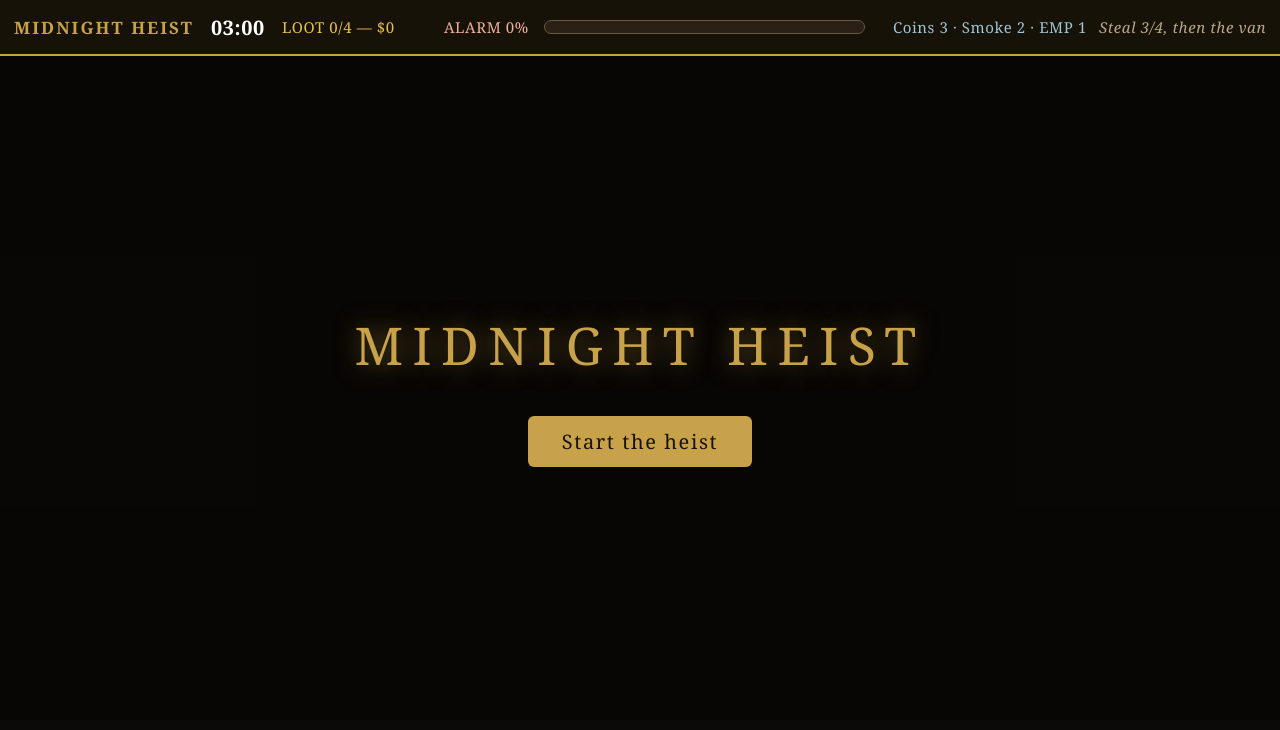
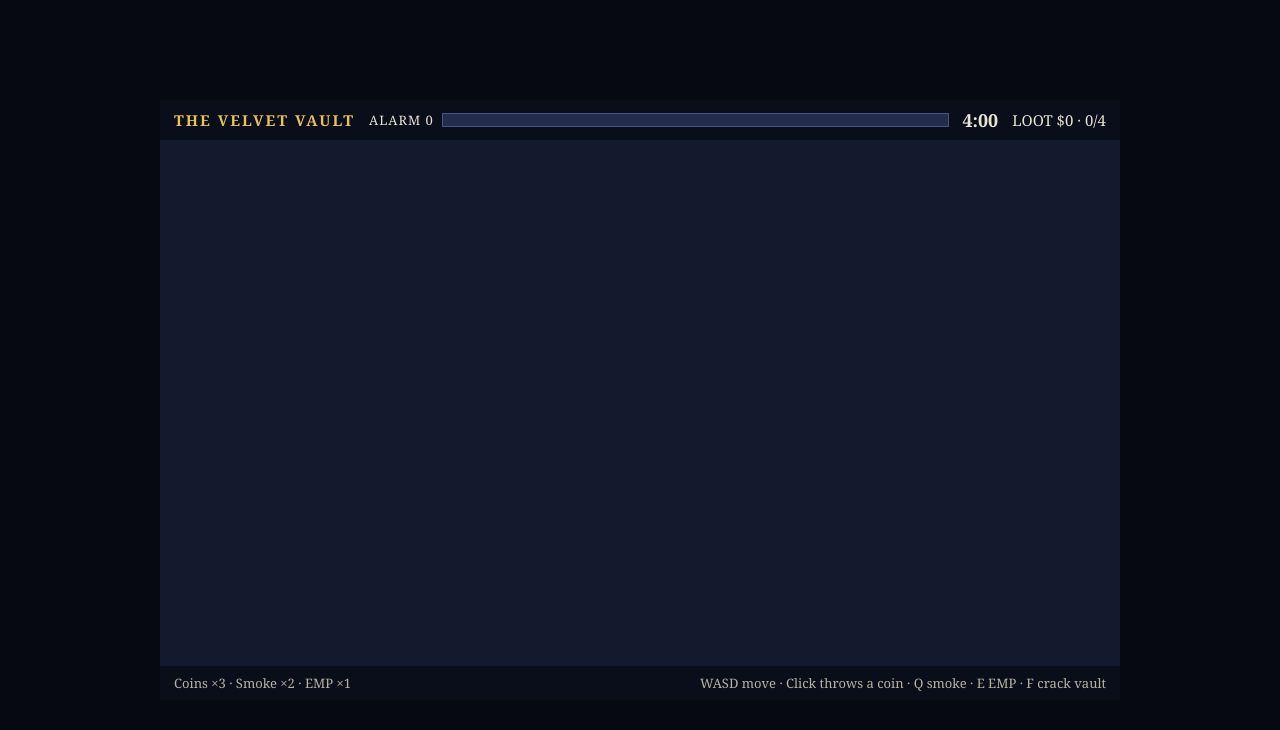
Before and after one commit to Ger-Wer/midnight-heist, a plain HTML site: page game/index.html in a window 1280 px wide. Drawn offline with Linux system fonts and the light colour scheme.

Commit message:
Add files via upload

```diff
--- a/game/index.html
+++ b/game/index.html
@@ -1,119 +1,66 @@
-<!DOCTYPE html>
+<!doctype html>
 <html lang="en">
 <head>
 <meta charset="utf-8">
-<title>Midnight Heist</title>
 <meta name="viewport" content="width=device-width, initial-scale=1">
+<title>The Velvet Vault — a heist game</title>
 <style>
-  * { box-sizing: border-box; margin: 0; padding: 0; }
-  html, body { background: #0c0a08; height: 100%; }
-  body {
-    font-family: Georgia, 'Times New Roman', serif;
-    color: #e8ddc4;
-    display: flex;
-    flex-direction: column;
-    align-items: center;
-    overflow: hidden;
-    user-select: none;
-  }
-  body.alarm-warn { animation: warnpulse 0.8s infinite; }
-  @keyframes warnpulse {
-    0%, 100% { box-shadow: inset 0 0 0 0 rgba(255,40,40,0); }
-    50% { box-shadow: inset 0 0 60px 8px rgba(255,40,40,0.45); }
-  }
-  #hud {
-    width: 1280px;
-    height: 56px;
-    display: flex;
-    align-items: center;
-    gap: 12px;
-    padding: 0 14px;
-    background: #171208;
-    border-bottom: 2px solid #c8a24a;
-    font-size: 15px;
-    letter-spacing: 0.04em;
-    flex: none;
-  }
-  #hud .brand { color: #c8a24a; font-weight: bold; font-size: 17px; letter-spacing: 0.12em; }
-  #timer { font-size: 20px; font-weight: bold; color: #fff; min-width: 64px; text-align: center; }
-  #loot { color: #e8c34a; min-width: 150px; }
-  .alarm-wrap { display: flex; align-items: center; gap: 8px; flex: 1; }
-  #alarm-label { min-width: 92px; color: #f0b0a0; }
-  #alarm-bar { flex: 1; height: 14px; background: #2a2016; border: 1px solid #6b563e; border-radius: 7px; overflow: hidden; }
-  #alarm-fill { height: 100%; width: 0%; background: #7fae5a; transition: width 0.15s linear; }
-  #alarm-fill.warm { background: #e8a34a; }
-  #alarm-fill.hot { background: #e83838; }
-  #tools { color: #9fc4d4; min-width: 210px; text-align: right; }
-  #objective { color: #b9a888; font-style: italic; }
-  #stage { position: relative; width: 1280px; height: 664px; flex: none; }
-  #game { display: block; width: 1280px; height: 664px; cursor: crosshair; }
-  #message {
-    position: absolute;
-    left: 50%;
-    bottom: 14px;
-    transform: translateX(-50%);
-    background: rgba(12, 10, 8, 0.85);
-    border: 1px solid #c8a24a;
-    color: #ffe9a8;
-    padding: 6px 16px;
-    border-radius: 16px;
-    font-size: 14px;
-    pointer-events: none;
-    white-space: nowrap;
-  }
-  #message:empty { display: none; }
-  #overlay {
-    position: absolute;
-    inset: 0;
-    display: flex;
-    flex-direction: column;
-    align-items: center;
-    justify-content: center;
-    gap: 18px;
-    background: rgba(8, 6, 4, 0.82);
-    text-align: center;
-    padding: 40px;
-    z-index: 5;
-  }
-  #overlay.hidden { display: none; }
-  #overlay-title { font-size: 52px; letter-spacing: 0.18em; color: #c8a24a; text-shadow: 0 0 24px rgba(200,162,74,0.5); }
-  #overlay-text { font-size: 18px; line-height: 1.6; color: #e8ddc4; max-width: 760px; }
-  #overlay-btn {
-    font-family: Georgia, serif;
-    font-size: 20px;
-    letter-spacing: 0.08em;
-    color: #171208;
-    background: #c8a24a;
-    border: none;
-    border-radius: 6px;
-    padding: 12px 34px;
-    cursor: pointer;
-    white-space: nowrap;
-  }
-  #overlay-btn:hover { background: #e8c34a; }
+  html, body { margin: 0; padding: 0; background: #070912; }
+  body { display: flex; justify-content: center; align-items: center; min-height: 100vh;
+    font-family: Georgia, 'Times New Roman', serif; color: #e8e4d2; }
+  #wrap { position: relative; width: 960px; height: 600px; }
+  canvas { display: block; width: 960px; height: 600px; background: #141a2e; }
+  .hud { position: absolute; left: 0; right: 0; display: flex; align-items: center;
+    gap: 14px; padding: 8px 14px; background: rgba(8, 10, 22, 0.82);
+    font-size: 15px; pointer-events: none; box-sizing: border-box; }
+  #hud-top { top: 0; }
+  #hud-bottom { bottom: 0; justify-content: space-between; font-size: 13px; color: #b9b4a0; }
+  #title { font-weight: bold; letter-spacing: 2px; color: #e8c15a; white-space: nowrap; }
+  #alarm-wrap { display: flex; align-items: center; gap: 8px; flex: 1; }
+  #alarm-text { font-size: 13px; letter-spacing: 1px; white-space: nowrap; }
+  #alarm-bar { flex: 1; height: 12px; background: #232c4a; border: 1px solid #42548a; }
+  #alarm-fill { height: 100%; width: 0%; background: #37d67a; }
+  #timer { font-size: 18px; font-weight: bold; white-space: nowrap; }
+  #loot { white-space: nowrap; }
+  .screen { position: absolute; inset: 0; display: none; flex-direction: column;
+    align-items: center; justify-content: center; text-align: center;
+    background: rgba(7, 9, 18, 0.72); pointer-events: none; }
+  .screen h1 { margin: 0 0 10px; font-size: 44px; letter-spacing: 4px; color: #e8c15a; }
+  .screen p { margin: 6px 0; font-size: 17px; max-width: 560px; line-height: 1.5; }
+  .screen .keys { font-size: 14px; color: #b9b4a0; }
+  #end-title { font-size: 40px; }
+  #end-score { font-size: 26px; color: #e8c15a; }
 </style>
 </head>
 <body>
-  <div id="hud">
-    <span class="brand">MIDNIGHT HEIST</span>
-    <span id="timer">03:00</span>
-    <span id="loot">LOOT 0/4 — $0</span>
-    <span class="alarm-wrap">
-      <span id="alarm-label">ALARM 0%</span>
-      <span id="alarm-bar"><span id="alarm-fill"></span></span>
-    </span>
-    <span id="tools">Coins 3 · Smoke 2 · EMP 1</span>
-    <span id="objective">Steal 3/4, then the van</span>
+<div id="wrap">
+  <canvas id="game" width="960" height="600"></canvas>
+  <div class="hud" id="hud-top">
+    <span id="title">THE VELVET VAULT</span>
+    <span id="alarm-wrap"><span id="alarm-text">ALARM 0</span><span id="alarm-bar"><span id="alarm-fill"></span></span></span>
+    <span id="timer">4:00</span>
+    <span id="loot">LOOT $0 · 0/4</span>
   </div>
-  <div id="stage">
-    <canvas id="game" width="1280" height="664"></canvas>
-    <div id="message"></div>
-    <div id="overlay">
-      <div id="overlay-title">MIDNIGHT HEIST</div>
-      <div id="overlay-text"></div>
-      <button id="overlay-btn">Start the heist</button>
-    </div>
+  <div class="hud" id="hud-bottom">
+    <span id="tools">Coins ×3 · Smoke ×2 · EMP ×1</span>
+    <span id="message">WASD move · Click throws a coin · Q smoke · E EMP · F crack vault</span>
   </div>
-  <script type="module" src="./src/main.js"></script>
+  <div class="screen" id="screen-title">
+    <h1>THE VELVET VAULT</h1>
+    <p>One thief. One bank. One night. Slip past the guards, dodge the
+    cameras, crack the vault and drive away rich — or get caught trying.</p>
+    <p class="keys">WASD / arrows — move &nbsp;·&nbsp; Click — throw a coin to distract a guard
+    &nbsp;·&nbsp; Q — smoke &nbsp;·&nbsp; E — EMP blinds cameras &nbsp;·&nbsp; F (hold) — crack the vault</p>
+    <p>Grab at least 3 loot pieces, then reach the red getaway car. Watch the alarm.</p>
+    <p><b>Click or press Enter to start the heist.</b></p>
+  </div>
+  <div class="screen" id="screen-end">
+    <h1 id="end-title">CLEAN GETAWAY!</h1>
+    <p id="end-score">Score $0</p>
+    <p id="end-detail"></p>
+    <p class="keys">Press R to try again.</p>
+  </div>
+</div>
+<script type="module" src="./src/main.js"></script>
 </body>
 </html>
```
